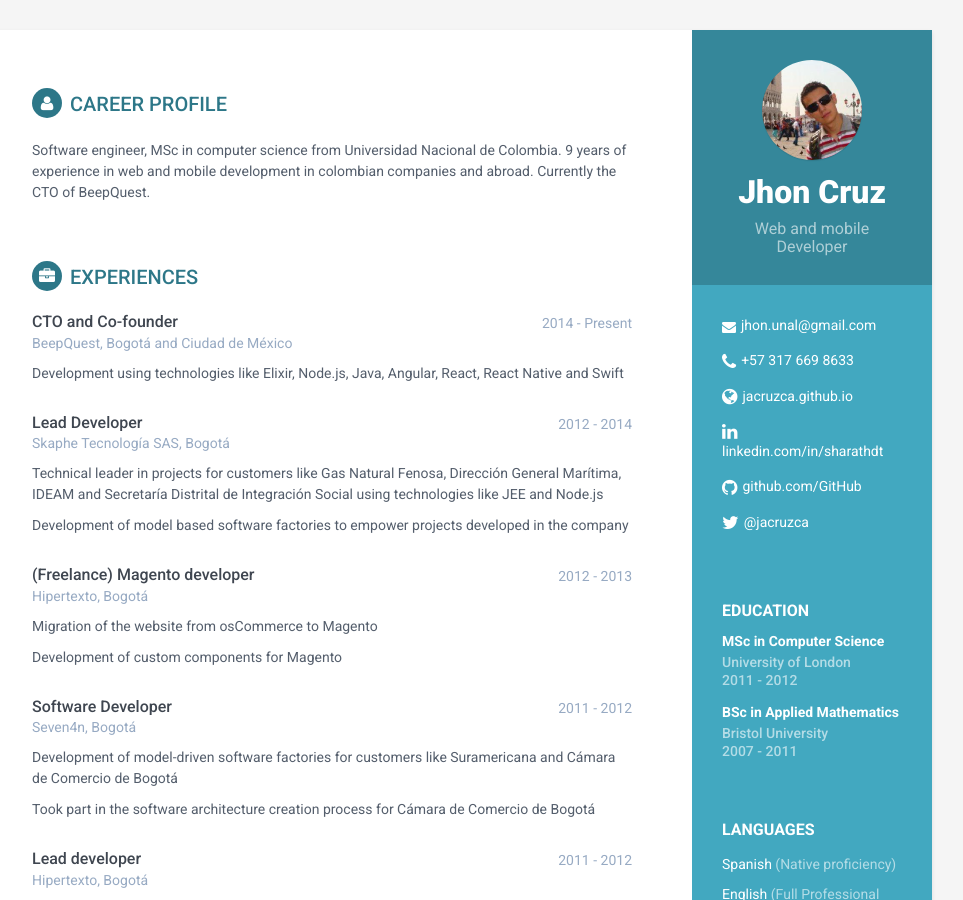
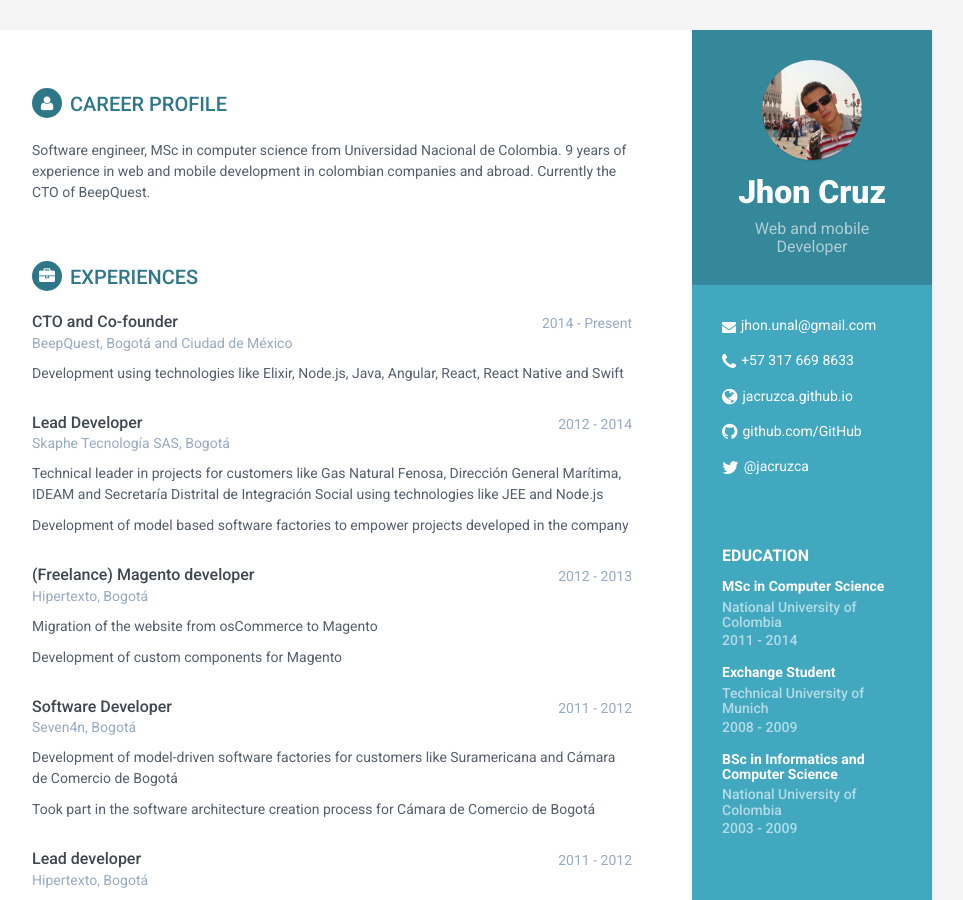
Before and after one commit to jacruzca/jacruzca.github.io, a Jekyll site: the page built from index.html, in a window 1280 px wide and 900 px high. Shown: the whole window, without its empty margins (188-1151 px from the left). Built offline with Jekyll 4.4.1, drawn with Linux system fonts in a browser that asks for light colours.

Commit message:
finished education. Removed linkedin

```diff
--- a/_includes/education.html
+++ b/_includes/education.html
@@ -2,12 +2,17 @@
 <h2 class="container-block-title">Education</h2>
 <div class="item">
     <h4 class="degree">MSc in Computer Science</h4>
-    <h5 class="meta">University of London</h5>
-    <div class="time">2011 - 2012</div>
+    <h5 class="meta">National University of Colombia</h5>
+    <div class="time">2011 - 2014</div>
 </div><!--//item-->
 <div class="item">
-    <h4 class="degree">BSc in Applied Mathematics</h4>
-    <h5 class="meta">Bristol University</h5>
-    <div class="time">2007 - 2011</div>
+    <h4 class="degree">Exchange Student</h4>
+    <h5 class="meta">Technical University of Munich</h5>
+    <div class="time">2008 - 2009</div>
+</div><!--//item-->
+<div class="item">
+    <h4 class="degree">BSc in Informatics and Computer Science</h4>
+    <h5 class="meta">National University of Colombia</h5>
+    <div class="time">2003 - 2009</div>
 </div><!--//item-->
 </div><!--//education-container-->
--- a/_includes/sidebar.html
+++ b/_includes/sidebar.html
@@ -31,8 +31,6 @@
 
                     {% if site.linkedin %}
                     <li class="linkedin"><i class="fa fa-linkedin"></i><a href="https://in.linkedin.com/in/{{site.linkedin}}" target="_blank">linkedin.com/in/{{site.linkedin}}</a></li>
-                    {% else %}
-                    <li class="linkedin"><i class="fa fa-linkedin"></i><a href="https://in.linkedin.com/in/sharath-kumar-87669956" target="_blank">linkedin.com/in/sharathdt</a></li>
                     {% endif %}
 
                     {% if site.github %}
```
